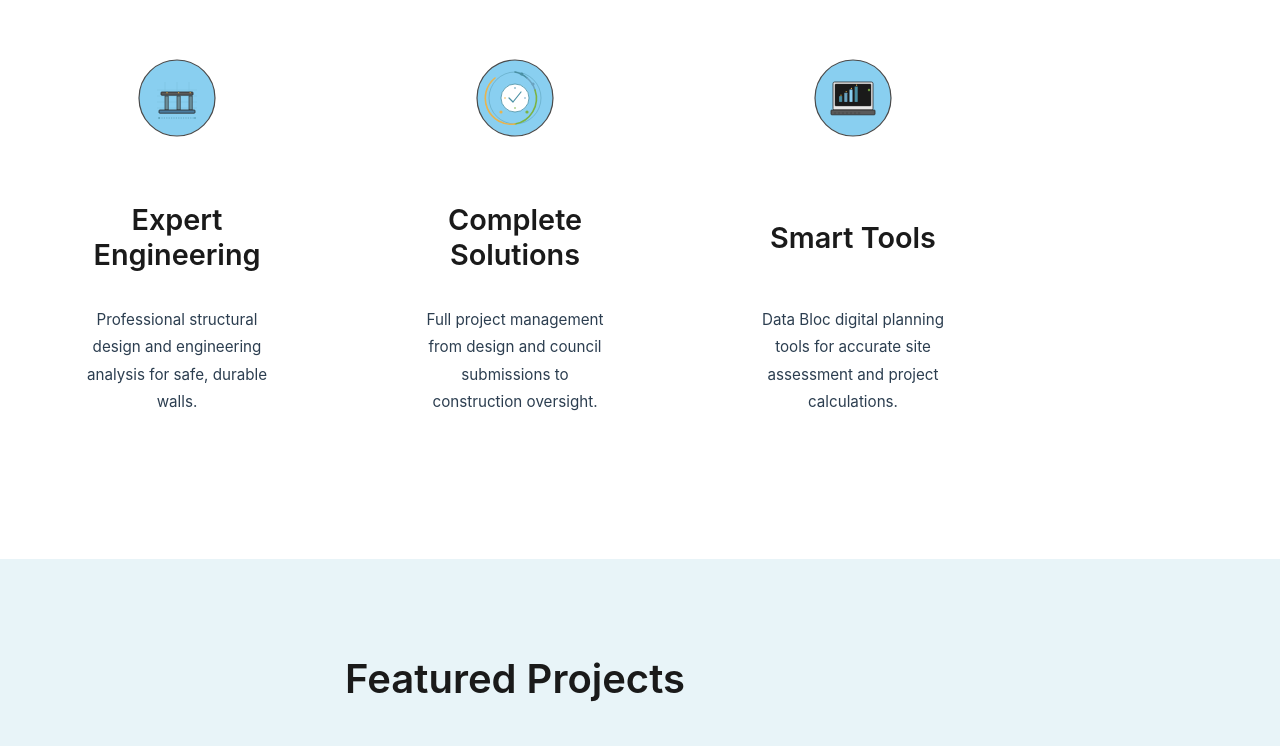
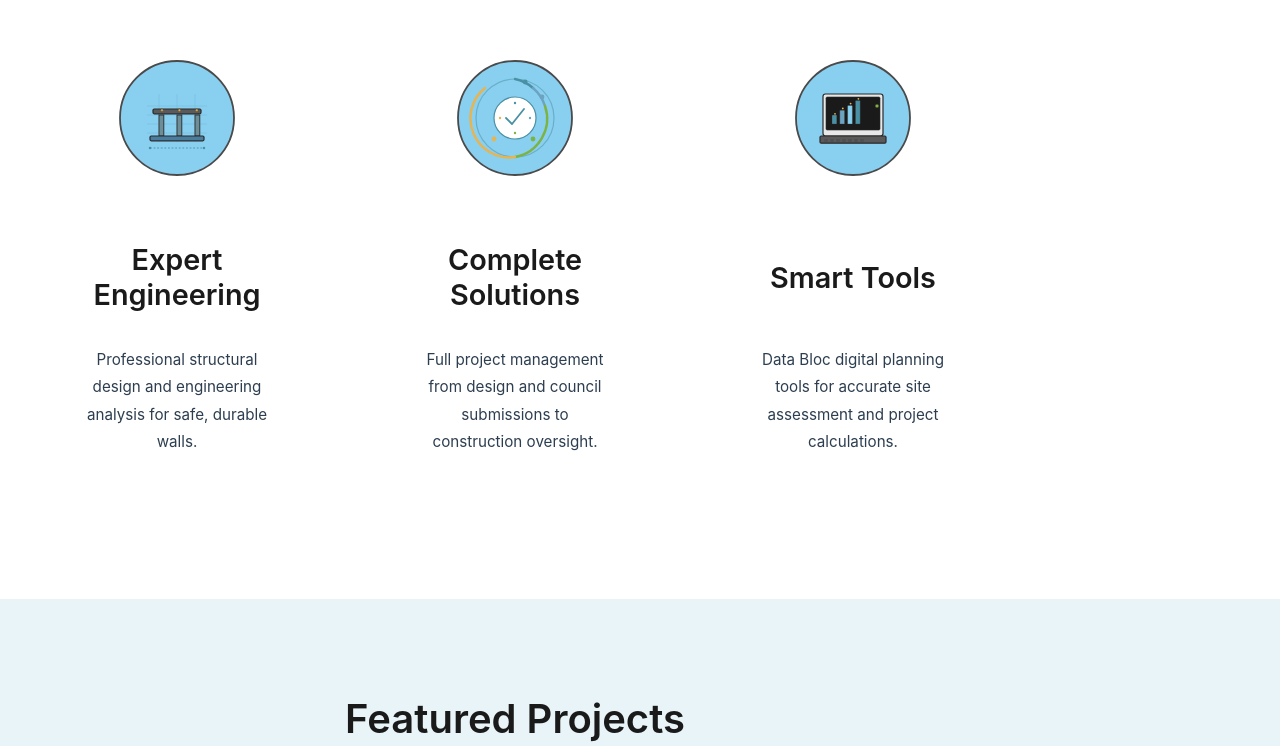
Before and after one commit to RaynoPot/rewall2-website, a plain HTML site: page index.html in a window 1280 px wide. Shown: the part 848-1594 px from the top of the page. Drawn offline with Linux system fonts and the light colour scheme.

Commit message:
Home Page Icon Size

```diff
--- a/index.html
+++ b/index.html
@@ -88,21 +88,21 @@
             <div class="grid grid-3">
                 <div class="value-card">
                     <div style="text-align: center; margin-bottom: var(--spacing-md);">
-                        <img src="images/icons/engineering-icon.svg" alt="Expert Engineering" class="value-icon" style="width: 80px; height: 80px;">
+                        <img src="images/icons/engineering-icon.svg" alt="Expert Engineering" class="value-icon" style="width: 120px; height: 120px;">
                     </div>
                     <h3>Expert Engineering</h3>
                     <p>Professional structural design and engineering analysis for safe, durable walls.</p>
                 </div>
                 <div class="value-card">
                     <div style="text-align: center; margin-bottom: var(--spacing-md);">
-                        <img src="images/icons/solutions-icon.svg" alt="Complete Solutions" class="value-icon" style="width: 80px; height: 80px;">
+                        <img src="images/icons/solutions-icon.svg" alt="Complete Solutions" class="value-icon" style="width: 120px; height: 120px;">
                     </div>
                     <h3>Complete Solutions</h3>
                     <p>Full project management from design and council submissions to construction oversight.</p>
                 </div>
                 <div class="value-card">
                     <div style="text-align: center; margin-bottom: var(--spacing-md);">
-                        <img src="images/icons/tools-icon.svg" alt="Smart Tools" class="value-icon" style="width: 80px; height: 80px;">
+                        <img src="images/icons/tools-icon.svg" alt="Smart Tools" class="value-icon" style="width: 120px; height: 120px;">
                     </div>
                     <h3>Smart Tools</h3>
                     <p>Data Bloc digital planning tools for accurate site assessment and project calculations.</p>
```
